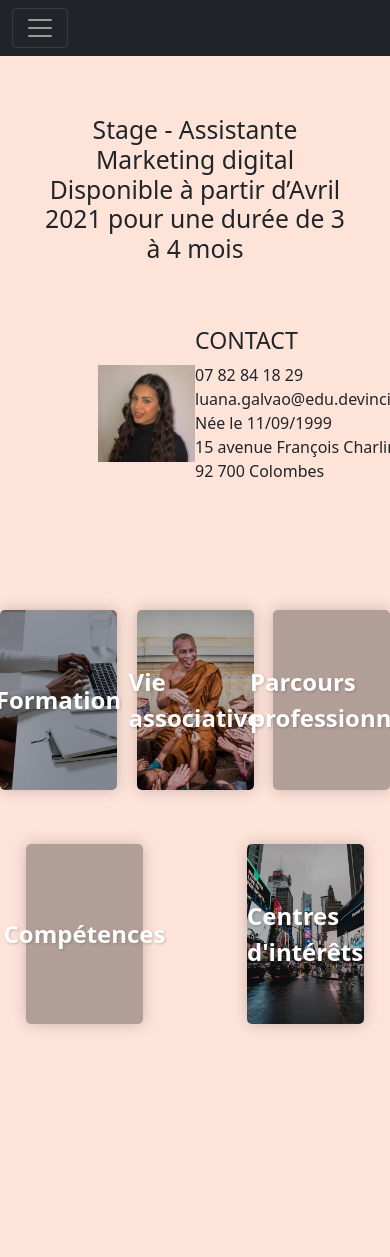
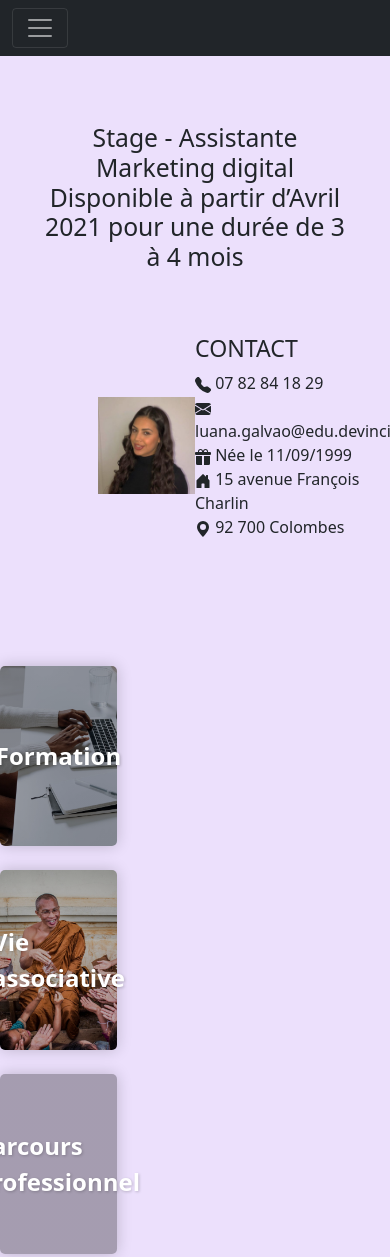
Before and after one commit to Luana-code/CVLuanaGalvao, a plain HTML site: page index.html in a window 390 px wide. Shown: the top 1257 px of the page. Before the commit the page ends 1039 px from the top, so only its background shows below. Drawn offline with nearby package versions, Linux system fonts and the light colour scheme.

Commit message:
CVLuanaGalvao

```diff
--- /dev/null
+++ b/composants/body.css
@@ -0,0 +1,13 @@
+body{
+  background-color: #FEE3D9;
+}
+
+.grand-titre {
+  color:#D07C5D;
+}
+
+.contact{
+  display:flex;
+  flex-direction: row;
+  align-items: center;
+}
--- /dev/null
+++ b/composants/cards.css
@@ -0,0 +1,35 @@
+.cards {
+  flex-wrap: wrap;
+  padding: 15px 0;
+  margin: auto;
+  display: flex;
+  justify-content: space-between;
+}
+
+.cards2 {
+  flex-wrap: wrap;
+  padding: 15px 0;
+  margin: auto;
+  display: flex;
+  justify-content: space-around;
+}
+
+.link{
+  color: white;
+}
+
+.card-element {
+  width: 30%;
+  background-size: cover;
+  background-position: center;
+  height: 180px;
+  display: flex;
+  justify-content: center;
+  align-items: center;
+  color: white;
+  font-size: 24px;
+  font-weight: bold;
+  text-shadow: 1px 1px 3px rgba(0,0,0,0.2);
+  border-radius: 5px;
+  box-shadow: 0 0 15px rgba(0,0,0,0.2);
+}
--- /dev/null
+++ b/composants/caroussel.css
@@ -0,0 +1,3 @@
+.carousel-image{
+  height: 400px;
+  width: 100%;
--- /dev/null
+++ b/composants/responsive.css
@@ -0,0 +1,54 @@
+@media screen and (max-width: 600px){
+	body{
+  background-color: #ECE0FC;
+}
+
+.grand-titre {
+  color:#805CB2;
+}
+
+
+.cards {
+  flex-wrap: wrap;
+  padding: 15px 0;
+  margin: auto;
+  display: flex;
+  flex-direction: column;
+}
+
+.cards2 {
+  flex-wrap: wrap;
+  padding: 15px 0;
+  margin: auto;
+  display: flex;
+  flex-direction: column;
+}
+
+
+.card-element {
+  width: 30%;
+  background-size: cover;
+  background-position: center;
+  height: 180px;
+  display: flex;
+  justify-content: center;
+  align-items: center;
+  color: white;
+  font-size: 24px;
+  font-weight: bold;
+  text-shadow: 1px 1px 3px rgba(0,0,0,0.2);
+  border-radius: 5px;
+  box-shadow: 0 0 15px rgba(0,0,0,0.2);
+}
+
+.contact{
+  display:flex;
+  flex-direction: row;
+  align-items: center;
+}
+
+.carousel-image{
+  height: 400px;
+  width: 100%;
+}
+}
--- /dev/null
+++ b/composants/style.css
@@ -0,0 +1,107 @@
+body{
+  background-color: #FEE3D9;
+}
+
+.grand-titre {
+  color:#D07C5D;
+}
+
+
+.cards {
+  flex-wrap: wrap;
+  padding: 15px 0;
+  margin: auto;
+  display: flex;
+  justify-content: space-between;
+}
+
+.cards2 {
+  flex-wrap: wrap;
+  padding: 15px 0;
+  margin: auto;
+  display: flex;
+  justify-content: space-around;
+}
+
+.link{
+  color: white;
+}
+
+.card-element {
+  width: 30%;
+  background-size: cover;
+  background-position: center;
+  height: 180px;
+  display: flex;
+  justify-content: center;
+  align-items: center;
+  color: white;
+  font-size: 24px;
+  font-weight: bold;
+  text-shadow: 1px 1px 3px rgba(0,0,0,0.2);
+  border-radius: 5px;
+  box-shadow: 0 0 15px rgba(0,0,0,0.2);
+}
+
+.contact{
+  display:flex;
+  flex-direction: row;
+  align-items: center;
+}
+
+.carousel-image{
+  height: 400px;
+  width: 100%;
+}
+@media screen and (max-width: 600px){
+  body{
+  background-color: #ECE0FC;
+}
+
+.grand-titre {
+  color:#805CB2;
+}
+
+
+.cards {
+  padding: 15px 0;
+  margin: auto;
+  display: flex;
+  flex-direction: column;
+}
+
+.cards2 {
+  padding: 15px 0;
+  margin: auto;
+  display: flex;
+  flex-direction: column;
+}
+
+
+.card-element {
+  width: 30%;
+  background-size: cover;
+  background-position: center;
+  height: 180px;
+  display: flex;
+  justify-content: center;
+  align-items: center;
+  color: white;
+  font-size: 24px;
+  font-weight: bold;
+  text-shadow: 1px 1px 3px rgba(0,0,0,0.2);
+  border-radius: 5px;
+  box-shadow: 0 0 15px rgba(0,0,0,0.2);
+}
+
+.contact{
+  display:flex;
+  flex-direction: row;
+  align-items: center;
+}
+
+.carousel-image{
+  height: 400px;
+  width: 100%;
+}
+}
--- a/index.html
+++ b/index.html
@@ -7,6 +7,7 @@
 			<link href="https://cdn.jsdelivr.net/npm/bootstrap@5.0.0-beta1/dist/css/bootstrap.min.css" rel="stylesheet" integrity="sha384-giJF6kkoqNQ00vy+HMDP7azOuL0xtbfIcaT9wjKHr8RbDVddVHyTfAAsrekwKmP1" crossorigin="anonymous">
 
 			<link rel="stylesheet" type="text/css" href="style.css">
+			<link rel="stylesheet" href="https://cdnjs.cloudflare.com/ajax/libs/animate.css/4.1.1/animate.min.css"/>
 		</head>
 
 		<body>
@@ -44,8 +45,9 @@
 				<h2>
 					<br>
 					<br>
+					<h2 class="animate__animated animate__fadeInUpBig">
 					Stage - Assistante Marketing digital
-					<p>Disponible à partir d’Avril 2021 pour une durée de 3 à 4 mois</p>
+					<p>Disponible à partir d’Avril 2021 pour une durée de 3 à 4 mois</p></h2>
 				</h2>
 			</div>
 			<br>
@@ -54,14 +56,30 @@
 				<img src="images/cv.jpg"style="width: 50%;margin: auto;">
 				<div>
 					<h3>CONTACT</h3>
-					<p>07 82 84 18 29
+					<p>
+					<svg xmlns="http://www.w3.org/2000/svg" width="16" height="16" fill="currentColor" class="bi bi-telephone-fill" viewBox="0 0 16 16">
+  						<path fill-rule="evenodd" d="M1.885.511a1.745 1.745 0 0 1 2.61.163L6.29 2.98c.329.423.445.974.315 1.494l-.547 2.19a.678.678 0 0 0 .178.643l2.457 2.457a.678.678 0 0 0 .644.178l2.189-.547a1.745 1.745 0 0 1 1.494.315l2.306 1.794c.829.645.905 1.87.163 2.611l-1.034 1.034c-.74.74-1.846 1.065-2.877.702a18.634 18.634 0 0 1-7.01-4.42 18.634 18.634 0 0 1-4.42-7.009c-.362-1.03-.037-2.137.703-2.877L1.885.511z"/>
+					</svg>
+					07 82 84 18 29
 					<br>
+					<svg xmlns="http://www.w3.org/2000/svg" width="16" height="16" fill="currentColor" class="bi bi-envelope-fill" viewBox="0 0 16 16">
+  						<path d="M.05 3.555A2 2 0 0 1 2 2h12a2 2 0 0 1 1.95 1.555L8 8.414.05 3.555zM0 4.697v7.104l5.803-3.558L0 4.697zM6.761 8.83l-6.57 4.027A2 2 0 0 0 2 14h12a2 2 0 0 0 1.808-1.144l-6.57-4.027L8 9.586l-1.239-.757zm3.436-.586L16 11.801V4.697l-5.803 3.546z"/>
+					</svg>
 					luana.galvao@edu.devinci.fr
 					<br>
+					<svg xmlns="http://www.w3.org/2000/svg" width="16" height="16" fill="currentColor" class="bi bi-gift-fill" viewBox="0 0 16 16">
+  						<path d="M3 2.5a2.5 2.5 0 0 1 5 0 2.5 2.5 0 0 1 5 0v.006c0 .07 0 .27-.038.494H15a1 1 0 0 1 1 1v1a1 1 0 0 1-1 1H1a1 1 0 0 1-1-1V4a1 1 0 0 1 1-1h2.038A2.968 2.968 0 0 1 3 2.506V2.5zm1.068.5H7v-.5a1.5 1.5 0 1 0-3 0c0 .085.002.274.045.43a.522.522 0 0 0 .023.07zM9 3h2.932a.56.56 0 0 0 .023-.07c.043-.156.045-.345.045-.43a1.5 1.5 0 0 0-3 0V3zm6 4v7.5a1.5 1.5 0 0 1-1.5 1.5H9V7h6zM2.5 16A1.5 1.5 0 0 1 1 14.5V7h6v9H2.5z"/>
+					</svg>
 					Née le 11/09/1999
 					<br>
+					<svg xmlns="http://www.w3.org/2000/svg" width="16" height="16" fill="currentColor" class="bi bi-house-door-fill" viewBox="0 0 16 16">
+  						<path d="M6.5 14.5v-3.505c0-.245.25-.495.5-.495h2c.25 0 .5.25.5.5v3.5a.5.5 0 0 0 .5.5h4a.5.5 0 0 0 .5-.5v-7a.5.5 0 0 0-.146-.354L13 5.793V2.5a.5.5 0 0 0-.5-.5h-1a.5.5 0 0 0-.5.5v1.293L8.354 1.146a.5.5 0 0 0-.708 0l-6 6A.5.5 0 0 0 1.5 7.5v7a.5.5 0 0 0 .5.5h4a.5.5 0 0 0 .5-.5z"/>
+					</svg>
 					15 avenue François Charlin
 					<br>
+					<svg xmlns="http://www.w3.org/2000/svg" width="16" height="16" fill="currentColor" class="bi bi-geo-alt-fill" viewBox="0 0 16 16">
+  						<path d="M8 16s6-5.686 6-10A6 6 0 0 0 2 6c0 4.314 6 10 6 10zm0-7a3 3 0 1 1 0-6 3 3 0 0 1 0 6z"/>
+					</svg>
 					92 700 Colombes</p>
 				</div>
 			</div>
@@ -71,29 +89,34 @@
 			<br>
 			<div class="cards">
 			   	<div class="card-element" style="background-image: linear-gradient(rgba(0,0,0,0.3), rgba(0,0,0,0.3)), url(images/forma.jpeg)">
-			    Formation
+			    	<a href="formation.html"style="text-decoration: none; color: white;">Formation
+			    	</a>
 			  	</div>
 
 			<br>
 			  	<div class="card-element" style="background-image: linear-gradient(rgba(0,0,0,0.3), rgba(0,0,0,0.3)), url(images/asso.jpeg)">
-			    Vie associative
+					<a href="asso.html"style="text-decoration: none; color: white;">Vie associative
+					</a>
 			  	</div>
 
 			<br>
 			  	<div class="card-element" style="background-image: linear-gradient(rgba(0,0,0,0.3), rgba(0,0,0,0.3)), url(images/pro.jpeg)">
-			    Parcours professionnel
+			    	<a href="pro.html"style="text-decoration: none; color: white;">Parcours professionnel
+			    	</a>
 			  	</div>
 			</div>
 
 			<br>
 			<div class="cards2">
 			   	<div class="card-element" style="background-image: linear-gradient(rgba(0,0,0,0.3), rgba(0,0,0,0.3)), url(images/comp.jpeg)">
-			    Compétences
+			    	<a href="comp.html"style="text-decoration: none; color: white;">Compétences
+			    	</a>
 			  	</div>
 
 			<br>
 			   	<div class="card-element" style="background-image: linear-gradient(rgba(0,0,0,0.3), rgba(0,0,0,0.3)), url(images/int.jpeg)">
-			    Centres d'intérêts
+			    <a href="interet.html"style="text-decoration: none; color: white;">Centres d'intérêts
+			    </a>
 				</div>
 			</div>
 
--- /dev/null
+++ b/responsive.css
@@ -0,0 +1,52 @@
+@media screen and (max-width: 600px){
+  body{
+  background-color: #ECE0FC;
+}
+
+.grand-titre {
+  color:#805CB2;
+}
+
+
+.cards {
+  padding: 15px 0;
+  margin: auto;
+  display: flex;
+  flex-direction: column;
+}
+
+.cards2 {
+  padding: 15px 0;
+  margin: auto;
+  display: flex;
+  flex-direction: column;
+}
+
+
+.card-element {
+  width: 30%;
+  background-size: cover;
+  background-position: center;
+  height: 180px;
+  display: flex;
+  justify-content: center;
+  align-items: center;
+  color: white;
+  font-size: 24px;
+  font-weight: bold;
+  text-shadow: 1px 1px 3px rgba(0,0,0,0.2);
+  border-radius: 5px;
+  box-shadow: 0 0 15px rgba(0,0,0,0.2);
+}
+
+.contact{
+  display:flex;
+  flex-direction: row;
+  align-items: center;
+}
+
+.carousel-image{
+  height: 400px;
+  width: 100%;
+}
+}
--- a/style.css
+++ b/style.css
@@ -1,50 +1,5 @@
-body{
-  background-color: #FEE3D9;
-}
 
-.grand-titre {
-  color:#D07C5D;
-}
-
-.cards {
-  flex-wrap: wrap;
-  padding: 15px 0;
-  margin: auto;
-  display: flex;
-  justify-content: space-between;
-}
-
-.cards2 {
-  flex-wrap: wrap;
-  padding: 15px 0;
-  margin: auto;
-  display: flex;
-  justify-content: space-around;
-}
-
-.card-element {
-  width: 30%;
-  background-size: cover;
-  background-position: center;
-  height: 180px;
-  display: flex;
-  justify-content: center;
-  align-items: center;
-  color: white;
-  font-size: 24px;
-  font-weight: bold;
-  text-shadow: 1px 1px 3px rgba(0,0,0,0.2);
-  border-radius: 5px;
-  box-shadow: 0 0 15px rgba(0,0,0,0.2);
-}
-
-.contact{
-  display:flex;
-  flex-direction: row;
-  align-items: center;
-}
-
-.carousel-image{
-  height: 400px;
-  width: 100%;
-}
+@import url('composants/cards.css');
+@import url('composants/body.css');
+@import url('composants/caroussel.css');
+@import url('composants/responsive.css');
```
Also changed, not shown: asso.html (+7 -5 lines), comp.html (+9 -11 lines), formation.html (+6 -5 lines), interet.html (+7 -6 lines), pro.html (+9 -5 lines). Lines whose indentation alone changed are shown as unchanged.
